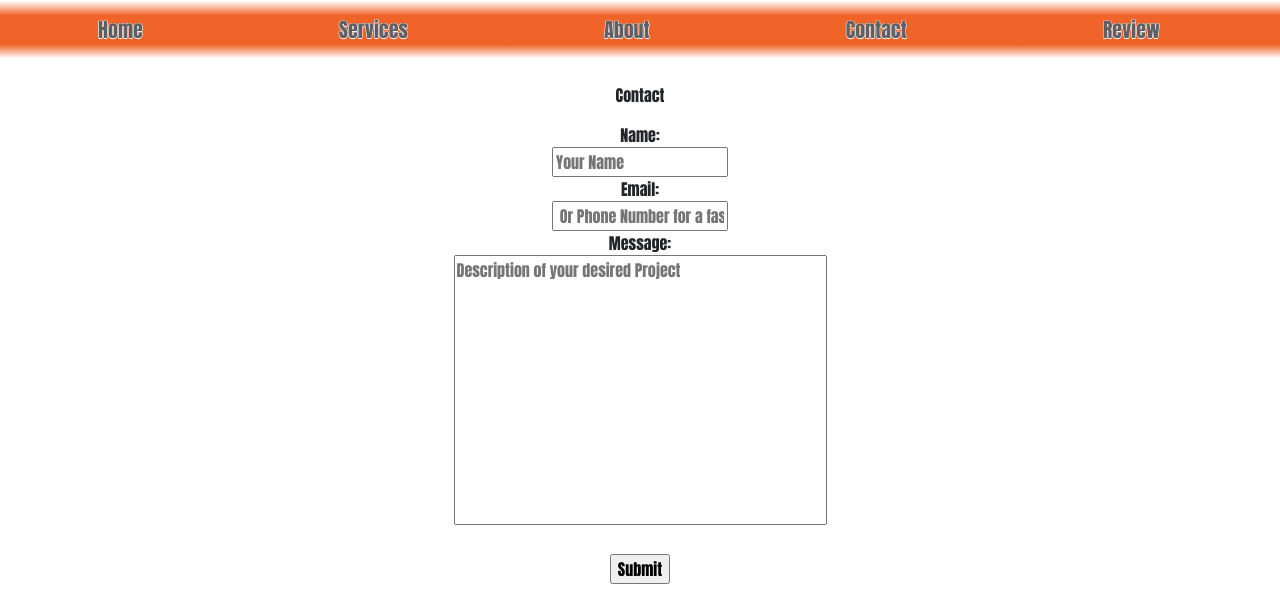
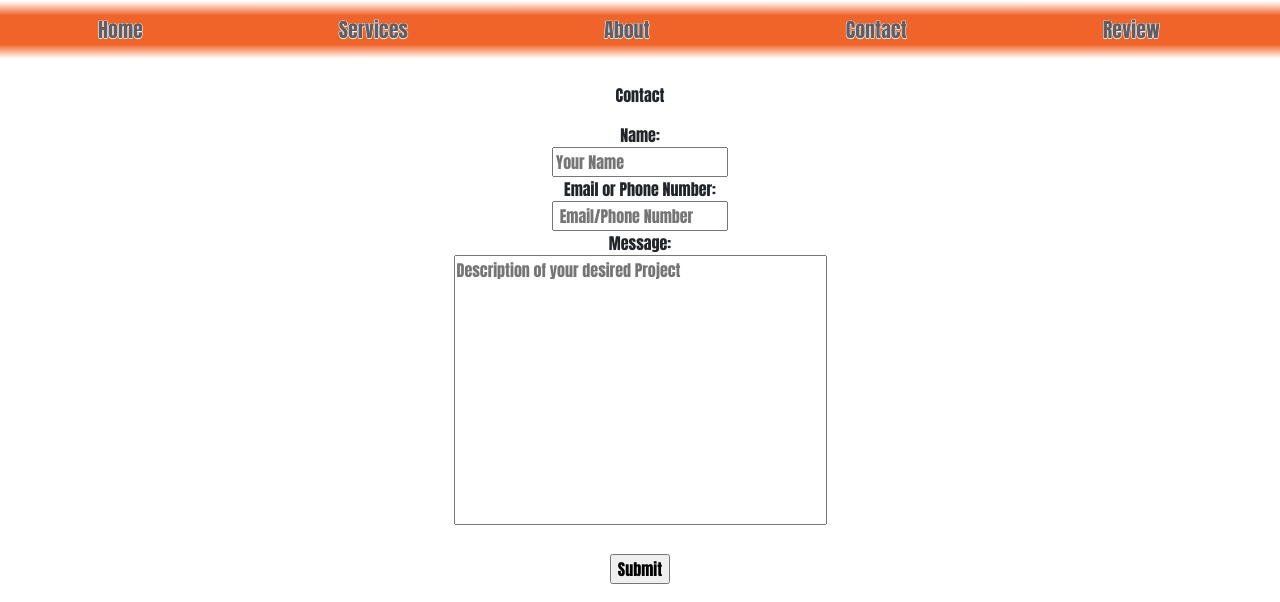
Before and after one commit to AK-Ultra/project3308, a Flask app: page /contact/ in a window 1280 px wide. Shown: the part 198-800 px from the top of the page. Run offline with Flask 2, Linux system fonts and the light colour scheme; some libraries are stand-ins or nearby versions.

Commit message:
edit name for email

```diff
--- a/templates/contact.html
+++ b/templates/contact.html
@@ -9,8 +9,8 @@
     Name:<br>
     <input name="firstname" placeholder="Your Name" value="{{request.form.firstname}}" type="text">
     <br>
-    Email:<br>
-    <input name="email" placeholder=" Or Phone Number for a faster reponds" value="" type="text">
+    Email or Phone Number:<br>
+    <input name="email" placeholder=" Email/Phone Number" value="" type="text">
     <br>
     Message:<br>
     <textarea name="Message" placeholder="Description of your desired Project" value="" rows="11" cols="50" wrap="soft" maxlength="500" style="overflow:hidden; resize:none"></textarea>
```
